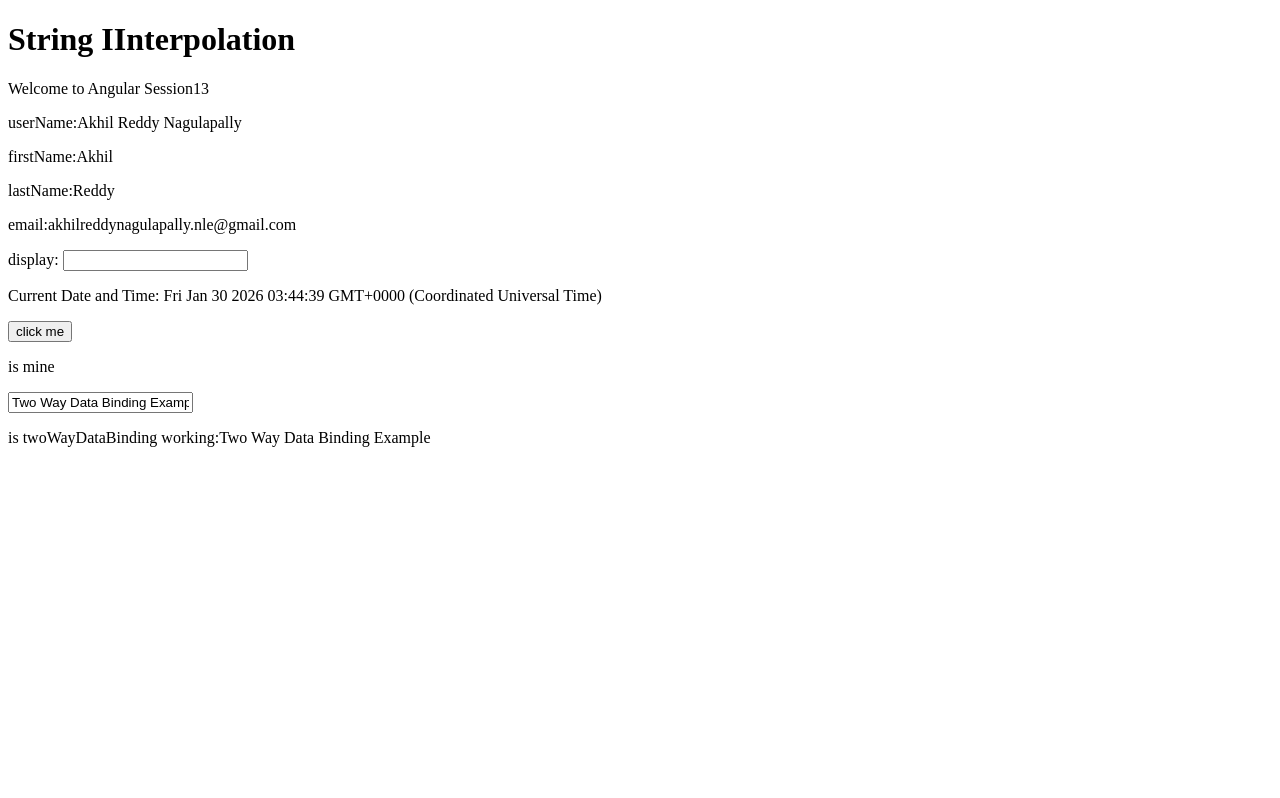
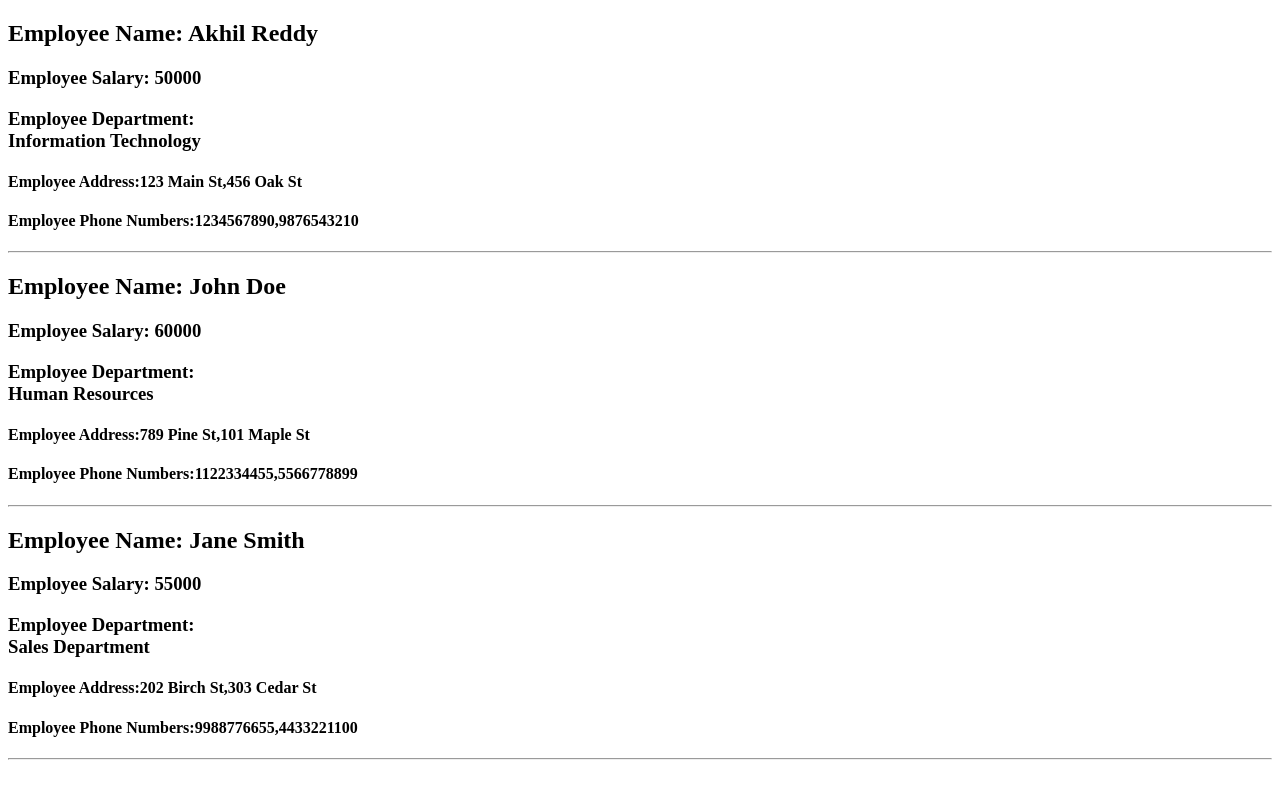
Before and after one commit to NagulapallyAkhilReddy/AngularSep15VijayKumar, an Angular app in the folder session13/: page / in a window 1280 px wide. Built offline with nearby package versions, Linux system fonts and the light colour scheme.

Commit message:
did work on loops like switch,if,for and also worked with component to component comppunication, i mean passing a input from one component to another

```diff
--- /dev/null
+++ b/session13/src/app/employee.ts
@@ -0,0 +1,7 @@
+export class employee {
+    empName: string='';
+    empSalary: string='';
+    empDept: string='';
+    empAddress: string[]=[];
+    empPhones: number[]=[];
+}
--- a/session13/src/app/first/first.html
+++ b/session13/src/app/first/first.html
@@ -1 +1,2 @@
-<app-second></app-second>
+<!-- <app-second></app-second> -->
+<app-visiting-component [empObj]="empInput"></app-visiting-component>
--- a/session13/src/app/first/first.ts
+++ b/session13/src/app/first/first.ts
@@ -1,12 +1,24 @@
 import { Component } from '@angular/core';
 import { Second } from '../second/second';
+import { employee } from '../employee';
+import { VisitingComponent } from '../visiting-component/visiting-component';
 
 @Component({
   selector: 'app-first',
-  imports: [Second],
+  imports: [VisitingComponent],
   templateUrl: './first.html',
   styleUrl: './first.css',
 })
 export class First {
 
+  empInput:employee=new employee();
+
+  constructor(){
+    this.empInput.empName="Akhil Reddy";
+    this.empInput.empSalary="50000";
+    this.empInput.empDept="1";
+    this.empInput.empAddress=["123 Main St","456 Oak St"];
+    this.empInput.empPhones=[1234567890,9876543210];
+  }
+
 }
--- /dev/null
+++ b/session13/src/app/visiting-component/visiting-component.html
@@ -0,0 +1,18 @@
+<div *ngFor="let emp of employees">
+    <h2>Employee Name: {{emp.empName}}</h2>
+    <h3>Employee Salary: {{emp.empSalary}}</h3>
+    <h3>Employee Department:
+        <div [ngSwitch]="emp.empDept">
+            <span *ngSwitchCase="'1'">Information Technology</span>
+            <span *ngSwitchCase="'2'">Human Resources</span>
+            <span *ngSwitchCase="'3'">Sales Department</span>
+            <span *ngSwitchDefault>Other Department</span>
+        </div>
+    </h3>
+    <h4 *ngIf="emp.empAddress.length > 0">Employee Address:{{emp.empAddress}}</h4>
+
+    <h4 *ngIf="emp.empPhones.length > 0">Employee Phone Numbers:{{emp.empPhones}}</h4>
+
+    <hr>
+
+</div>
--- /dev/null
+++ b/session13/src/app/visiting-component/visiting-component.ts
@@ -0,0 +1,39 @@
+import { Component, Input } from '@angular/core';
+import { employee } from '../employee';
+import { CommonModule } from '@angular/common';
+
+@Component({
+  selector: 'app-visiting-component',
+  imports: [CommonModule],
+  templateUrl: './visiting-component.html',
+  styleUrl: './visiting-component.css',
+})
+export class VisitingComponent {
+
+  employees:employee[]=[];
+
+  @Input ('empObj') empObj:employee=new employee();
+
+  ngOnInit(){
+    this.employees=[
+      {empName:this.empObj.empName,
+      empSalary:this.empObj.empSalary,
+      empDept:this.empObj.empDept,
+      empAddress:this.empObj.empAddress,
+      empPhones:this.empObj.empPhones},
+      {empName:"John Doe",
+      empSalary:"60000",
+      empDept:"2",
+      empAddress:["789 Pine St","101 Maple St"],
+      empPhones:[1122334455,5566778899]},
+      {empName:"Jane Smith",
+      empSalary:"55000",
+      empDept:"3",
+      empAddress:["202 Birch St","303 Cedar St"],
+      empPhones:[9988776655,4433221100]}
+
+    ]
+  }
+
+
+}
```
Also changed, not shown: session13/src/app/visiting-component/visiting-component.css (added), 1 other file (tests, documents, lock files or other folders).
